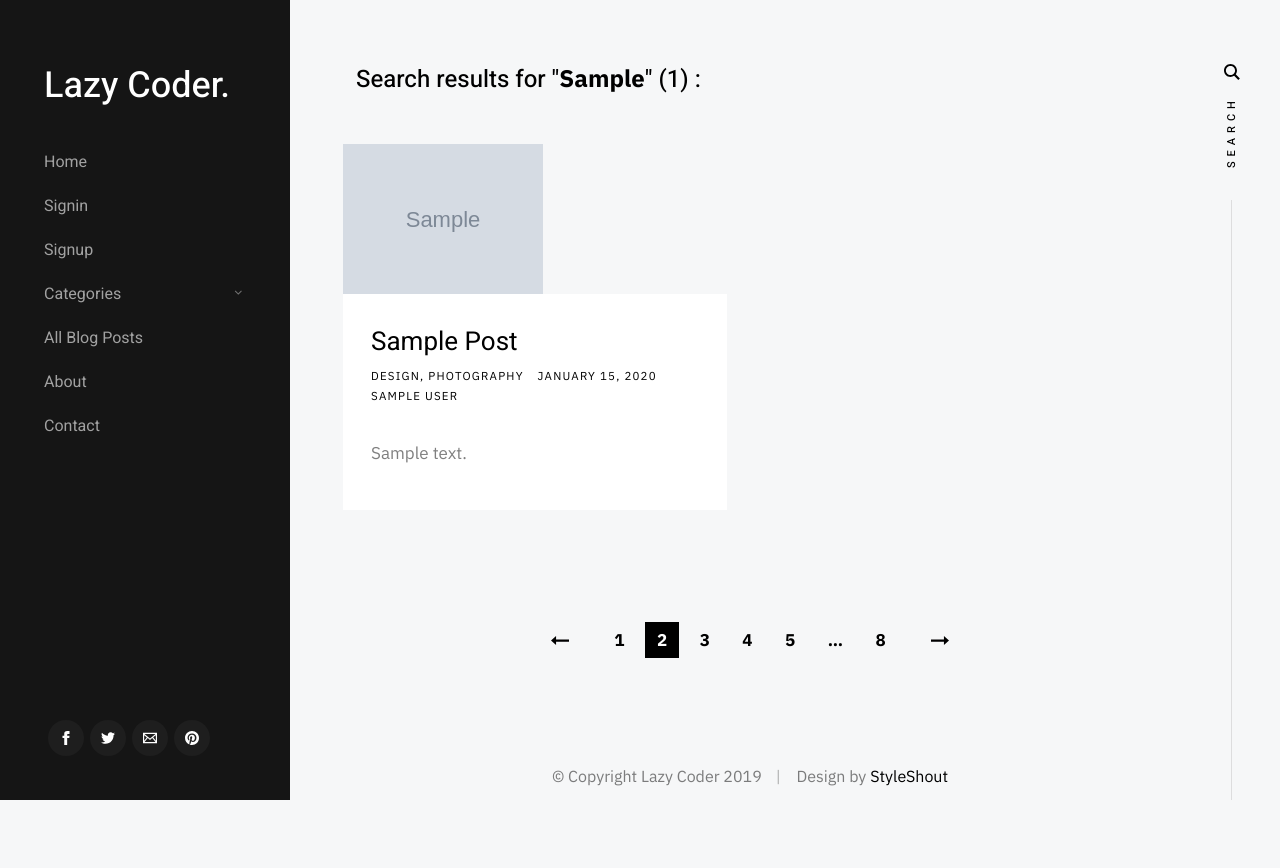
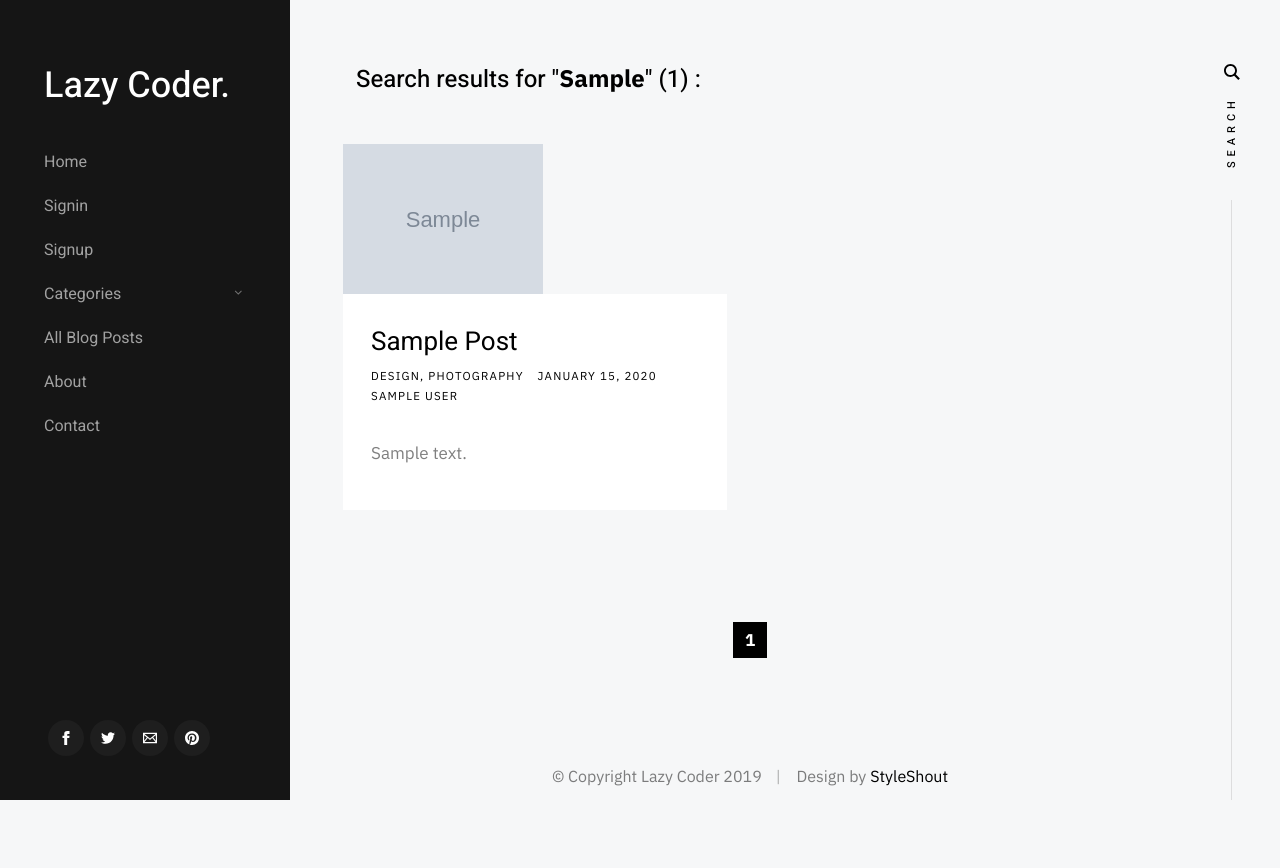
Before and after one commit to fadingreality1/Lazy_coder, a Django app: template templates/blog/home.html in a window 1280 px wide. Run offline with Django 3.2, Linux system fonts and the light colour scheme; the template is opened without the code that fills it: most values are stand-ins (such as "Sample title", 1, 10 or a date in 2020); grey boxes marked "Sample" are stand-in pictures.

Commit message:
paginator on blog_home working

```diff
--- a/templates/blog/home.html
+++ b/templates/blog/home.html
@@ -26,7 +26,9 @@
 
 {% endif %}
 
-{% if posts.count %}
+{% comment %} ! to handle whether page paginated or is a search result {% endcomment %}
+
+{% if posts.paginator.count or posts.count %}
 <div class="masonry-wrap">
 	<div class="masonry">
 		<div class="grid-sizer"></div>
@@ -66,19 +68,35 @@
 	</div>
 	<!-- end masonry -->
 </div>
+
+
+{% if posts.paginator.count %}
+
 	<div class="row">
 		<div class="column large-full">
 			<nav class="pgn">
 				<ul>
-				<li><a class="pgn__prev" href="#0">Prev</a></li>
-				<li><a class="pgn__num" href="#0">1</a></li>
-				<li><span class="pgn__num current">2</span></li>
-				<li><a class="pgn__num" href="#0">3</a></li>
-				<li><a class="pgn__num" href="#0">4</a></li>
-				<li><a class="pgn__num" href="#0">5</a></li>
+					{% if posts.has_previous %}
+					<li><a class="pgn__prev" href="?page={{posts.previous_page_number}}" title="Previous page">Prev</a></li>
+					{% endif %}
+					{% if posts.number|add:'-4' > 0 %}
+						<li><span><a class="pgn__num dots" href="?page=1">First</a></span></li>
 						<li><span class="pgn__num dots">…</span></li>
-				<li><a class="pgn__num" href="#0">8</a></li>
-				<li><a class="pgn__next" href="#0">Next</a></li>
+					{% endif %}
+					{% for num in posts.paginator.page_range %}
+						{% if posts.number == num %}
+							<li><span class="pgn__num current">{{num}}</span></li>
+						{% elif num > posts.number|add:'-4' and num < posts.number|add:'4' %}
+							<li><a href="?page={{num}}" class="pgn__num">{{num}}</a></li>
+						{% endif %}
+					{% endfor %}
+					{% if posts.number|add:'4' <= posts.paginator.num_pages %}
+						<li><span class="pgn__num dots">…</span></li>
+						<li><span><a class="pgn__num dots" href="?page={{posts.paginator.num_pages}}">Last</a></span></li>
+					{% endif %}
+					{% if posts.has_next %}
+						<li><a class="pgn__next" href="?page={{posts.next_page_number}}" title="Next page">Next</a></li>
+					{% endif %}
 				</ul>
 			</nav>
 		</div>
@@ -86,4 +104,6 @@
 
 {% endif %}
 
+{% endif %}
+
 {% endblock middle_section %}
```
Also changed, not shown: blog/views.py (+6 -3 lines). Lines whose indentation alone changed are shown as unchanged.
